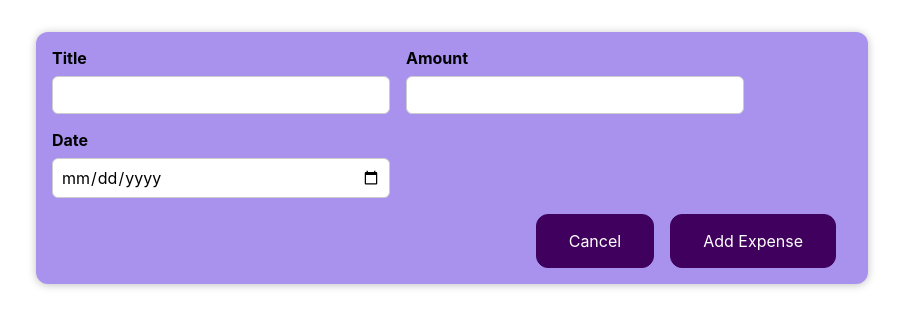
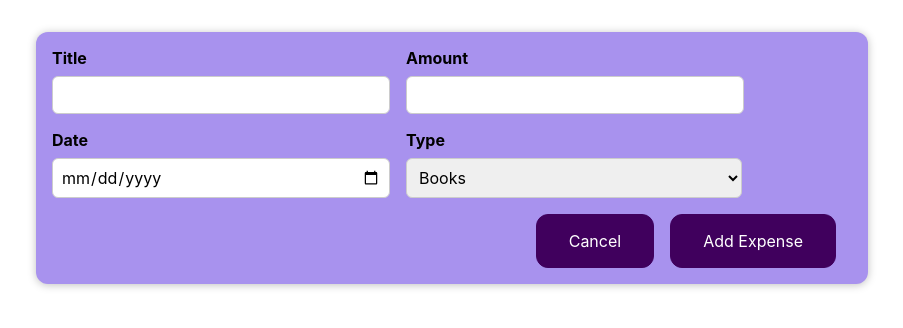
Before and after one commit to OverealDev/3MTech, a React (Create React App) app in the folder reactproject1/reactproject1/: page / in a window 1280 px wide. Shown: the top 328 px of the page, without its empty margins (188-1091 px from the left). Built offline with nearby package versions, Linux system fonts and the light colour scheme.

Commit message:
add expense type

```diff
--- a/reactproject1/reactproject1/src/components/ExpenseForm.css
+++ b/reactproject1/reactproject1/src/components/ExpenseForm.css
@@ -32,6 +32,15 @@
     max-width: 100%;
 }
 
+.expense-form__control select {
+    font: inherit;
+    padding: 0.5rem;
+    border-radius: 6px;
+    border: 1px solid #ccc;
+    width: 21rem;
+    max-width: 100%;
+}
+
 .expense-form__actions {
     text-align: right;
 }
--- a/reactproject1/reactproject1/src/components/ExpenseForm.js
+++ b/reactproject1/reactproject1/src/components/ExpenseForm.js
@@ -60,6 +60,15 @@ function ExpenseForm(props) {
                             value={enteredDate}
                         />
                     </div>
+                    <div className="expense-form__control">
+                        <label>Type</label>
+                        <select>
+                            <option value="books">Books</option>
+                            <option value="food">Food</option>
+                            <option value="cleaning_stuff">Cleaning stuff</option>
+                        </select>
+
+                    </div>
                 </div>
                 <div className="expense-form__actions">
                     <button type="button" onClick={cancelHandler}>Cancel</button>
```
